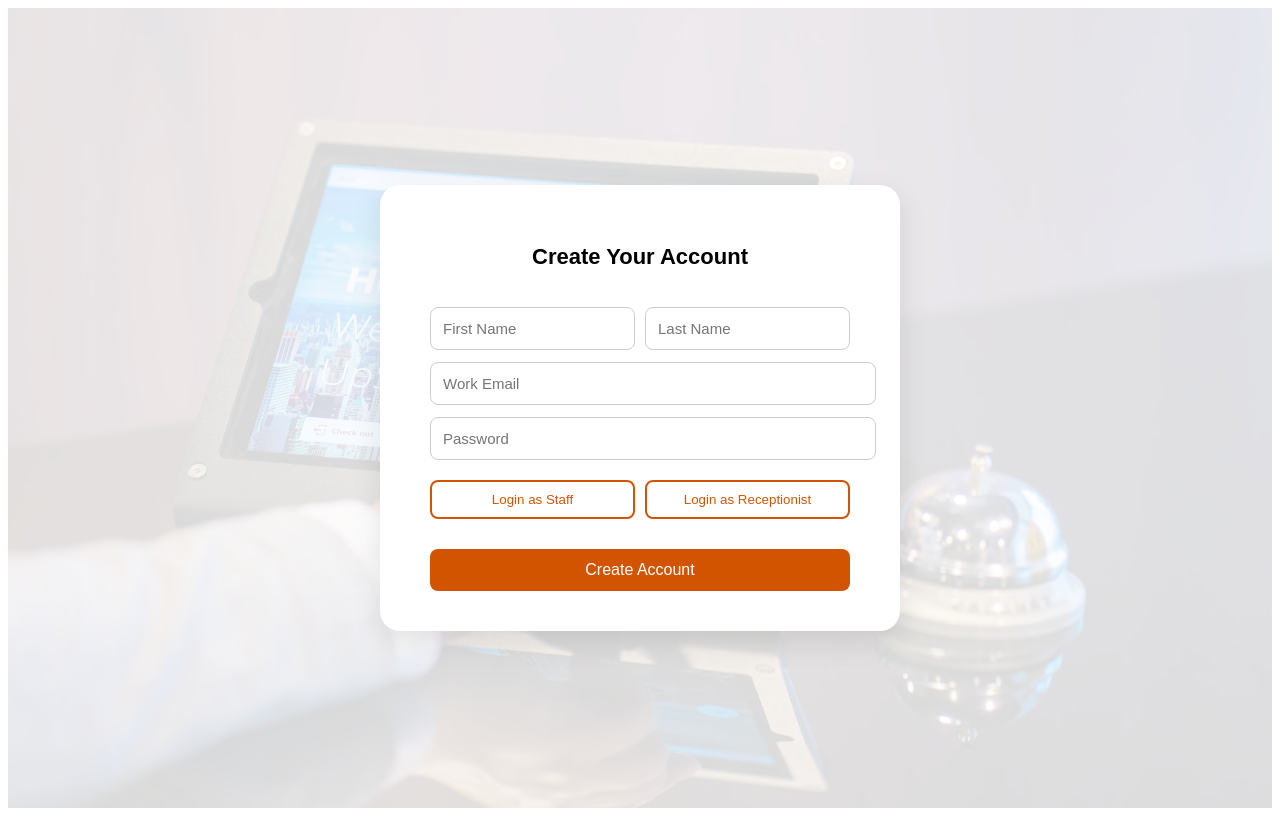
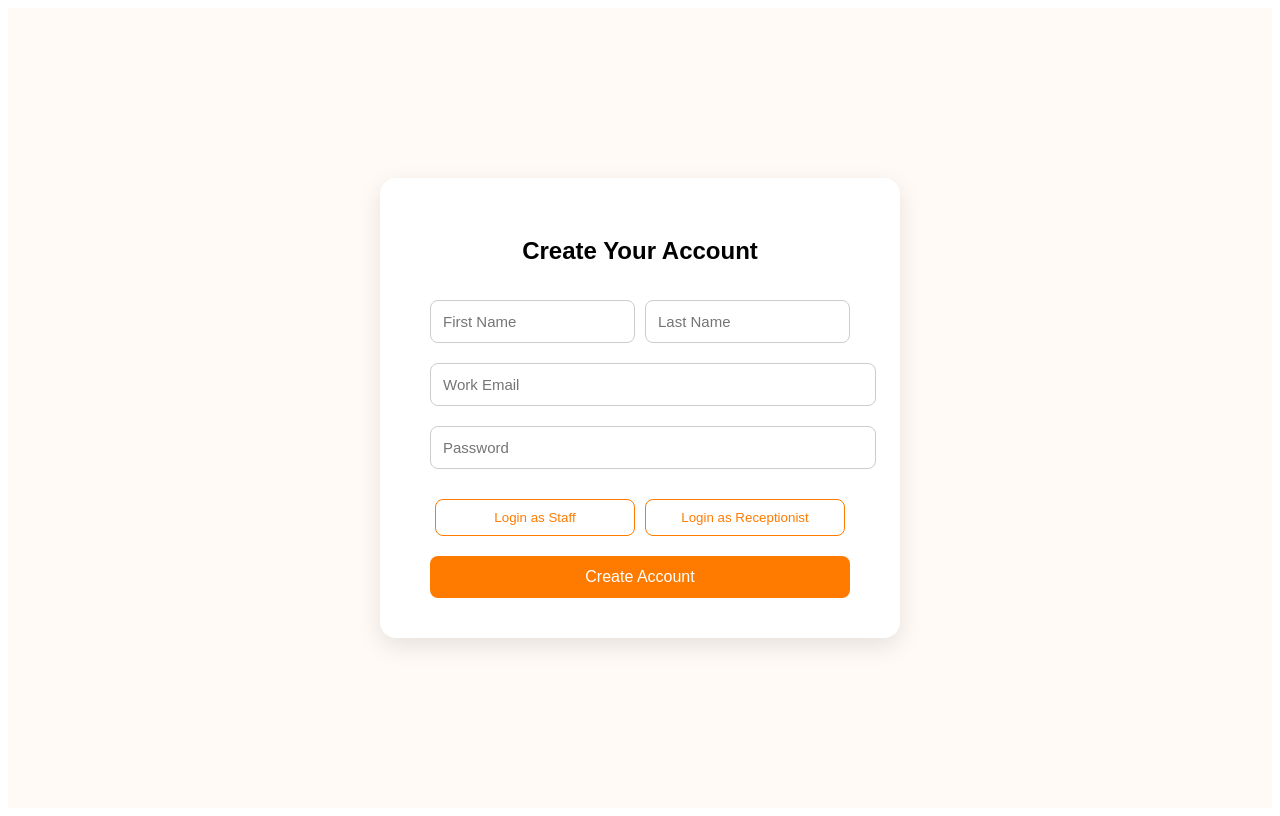
Before and after one commit to SujalGajera/Code-Cuisines, a React (Create React App) app: page / in a window 1280 px wide. Built offline with nearby package versions, Linux system fonts and the light colour scheme.

Commit message:
update the colour correction.

```diff
--- a/src/SignUp.css
+++ b/src/SignUp.css
@@ -2,39 +2,47 @@
   display: flex;
   justify-content: center;
   align-items: center;
-  min-height: 100vh;
-  background-size: cover;
-  background-position: center;
-  position: relative;
-  font-family: 'Poppins', sans-serif;
-}
-
-.signup-container::before {
-  content: "";
-  position: absolute;
-  inset: 0;
-  background-color: rgba(255, 255, 255, 0.85); /* softened overlay for readability */
-  z-index: 1;
+  height: 100vh;
+  background-color: #fffaf5;
+  font-family: "Poppins", sans-serif;
+  padding: 20px;
+  box-sizing: border-box;
 }
 
 .signup-box {
-  position: relative;
-  z-index: 2;
-  background-color: #ffffff;
+  background-color: white;
   padding: 40px 50px;
-  border-radius: 20px;
-  box-shadow: 0 10px 30px rgba(0, 0, 0, 0.1);
-  width: 420px;
+  border-radius: 16px;
+  box-shadow: 0 8px 25px rgba(0, 0, 0, 0.1);
   text-align: center;
+  width: 100%;
+  max-width: 420px;
 }
 
 .signup-box h2 {
-  color: #a94coa;
-  font-size: 22px;
+  color: #000;
   margin-bottom: 25px;
+  font-size: 24px;
+  font-weight: 600;
 }
 
-/* First & Last Name side-by-side */
+/* Inputs */
+.signup-box input {
+  width: 100%;
+  padding: 12px;
+  margin: 10px 0;
+  border: 1px solid #ccc;
+  border-radius: 8px;
+  outline: none;
+  font-size: 15px;
+}
+
+.signup-box input:focus {
+  border-color: #ff7b00;
+  box-shadow: 0 0 5px rgba(255, 123, 0, 0.3);
+}
+
+/* Rowed inputs for first and last name */
 .row-inputs {
   display: flex;
   gap: 10px;
@@ -44,78 +52,73 @@
   flex: 1;
 }
 
-/* General Inputs */
-.signup-box input {
-  width: 100%;
-  padding: 12px;
-  margin-top: 12px;
-  border: 1px solid #ccc;
-  border-radius: 8px;
-  font-size: 15px;
-  transition: border-color 0.2s ease;
-}
-
-.signup-box input:focus {
-  border-color: #a84e12;
-  outline: none;
-  box-shadow: 0 0 0 3px rgba(211, 84, 0, 0.1);
-}
-
 /* Role buttons */
 .role-section {
   display: flex;
-  justify-content: center;
-  gap: 10px;
+  justify-content: space-between;
   margin: 20px 0;
 }
 
 .role-btn {
   flex: 1;
-  padding: 10px 15px;
-  border: 2px solid #d35400;
+  margin: 0 5px;
+  padding: 10px;
+  border: 1px solid #ff7b00;
   background-color: white;
-  color: #d35400;
+  color: #ff7b00;
   border-radius: 8px;
   cursor: pointer;
-  font-weight: 500;
   transition: all 0.3s ease;
 }
 
 .role-btn.active,
 .role-btn:hover {
-  background-color: #d35400;
+  background-color: #ff7b00;
   color: white;
 }
 
 /* Submit button */
 .submit-btn {
-  background-color: #d35400;
+  width: 100%;
+  background-color: #ff7b00;
   color: white;
   border: none;
-  width: 100%;
   padding: 12px;
-  margin-top: 10px;
   border-radius: 8px;
   font-size: 16px;
   cursor: pointer;
-  transition: background-color 0.2s ease;
+  transition: 0.3s;
 }
 
 .submit-btn:hover {
-  background-color: #bf360c;
+  background-color: #e46d00;
 }
 
-/* Feedback messages */
+/* ✅ Success Message */
 .success-message {
+  margin-top: 20px;
   color: #28a745;
   font-weight: 600;
-  margin-top: 15px;
-  font-size: 14px;
+  font-size: 15px;
+  animation: fadeIn 0.3s ease-in-out;
 }
 
+/* 🔴 Error message for email */
 .error-text {
   color: #d93025;
   font-size: 13px;
   text-align: left;
-  margin-top: 4px;
+  margin-top: -5px;
+  margin-bottom: 10px;
 }
+
+@keyframes fadeIn {
+  from {
+    opacity: 0;
+    transform: translateY(-10px);
+  }
+  to {
+    opacity: 1;
+    transform: translateY(0);
+  }
+}
--- a/src/SignUp.js
+++ b/src/SignUp.js
@@ -1,6 +1,5 @@
 import React, { useState } from "react";
 import "./SignUp.css";
-import background from "./assets/medicalert-uk-9OnppW9mlCY-unsplash.jpg"; // Ensure the image path is correct
 
 const SignUp = () => {
   const [role, setRole] = useState("");
@@ -47,7 +46,7 @@ const SignUp = () => {
   };
 
   return (
-    <div className="signup-container" style={{ backgroundImage: `url(${background})` }}>
+    <div className="signup-container">
       <div className="signup-box">
         <h2>Create Your Account</h2>
         <form onSubmit={handleSubmit}>
```
Also changed, not shown: src/assets/medicalert-uk-9OnppW9mlCY-unsplash.jpg (deleted).
